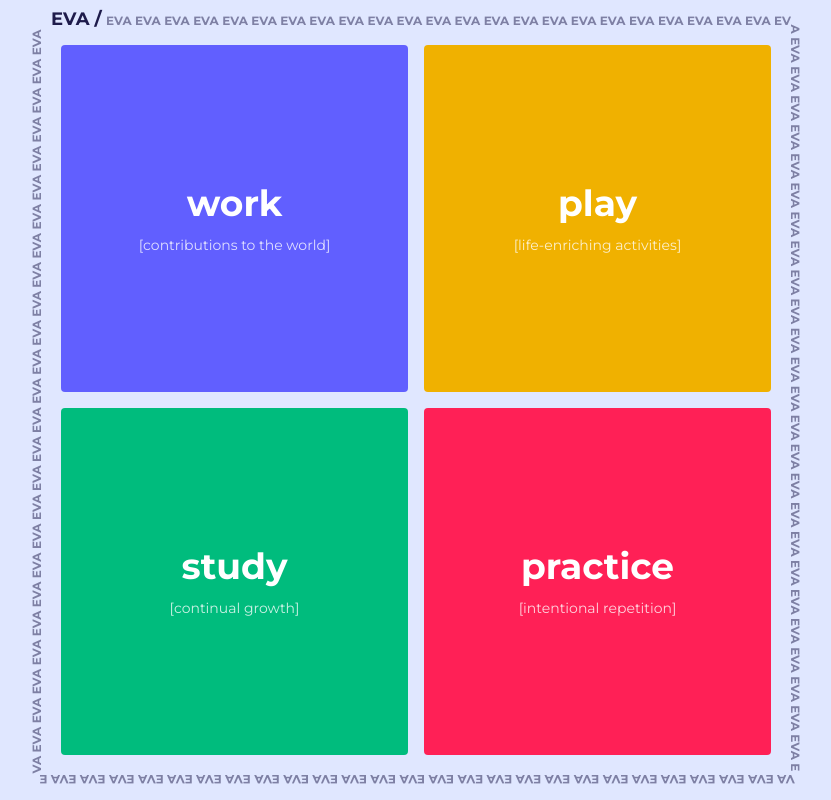
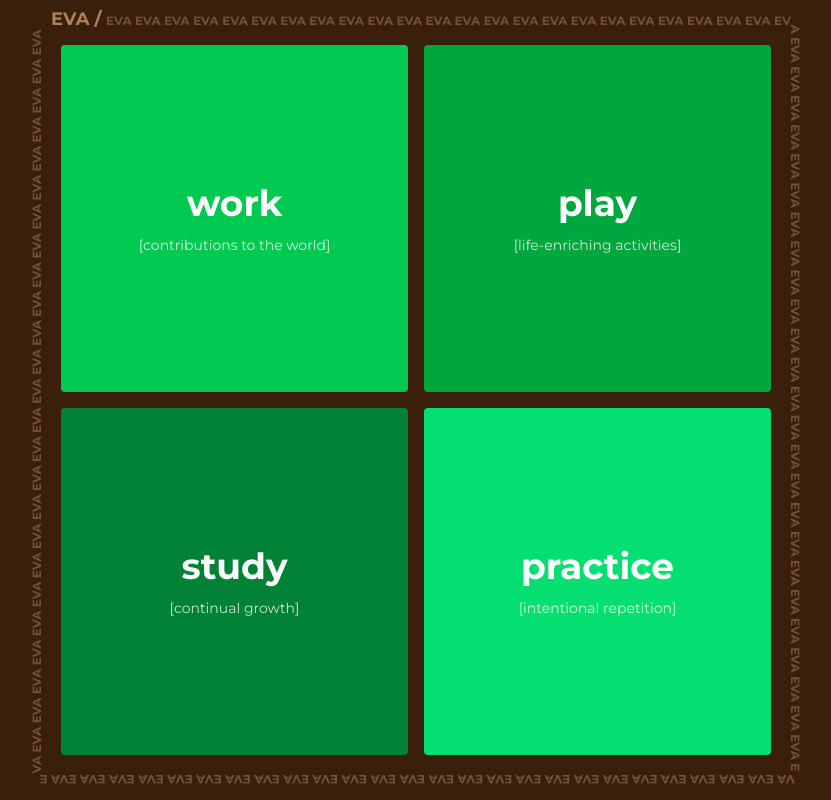
Before and after one commit to evakill/evakillenbergv25, a Next.js app: page / in a window 1280 px wide. Shown: the whole page, without its empty margins (224-1055 px from the left). Built offline with nearby package versions, Linux system fonts and the light colour scheme.

Commit message:
tree theme

```diff
--- a/src/app/components/ThumbnailBorder.tsx
+++ b/src/app/components/ThumbnailBorder.tsx
@@ -75,12 +75,12 @@
                     style={{ cursor: "pointer" }}
                     className={`hover:opacity-80`}
                 >
-                    <text fontSize="18" fill="#1e1b4b" fontWeight="bold" >
+                    <text fontSize="18" fill="#ad815e" fontWeight="bold" >
                         <textPath href={`#border-square-${pathname}`} startOffset={10}>
                             {thumbnailDisplay} /
                         </textPath>
                     </text>
-                    <text fontSize="12" fill="#1e1b4b" opacity="0.5" fontWeight="bold">
+                    <text fontSize="12" fill="#ad815e" opacity="0.5" fontWeight="bold">
                         <textPath href={`#border-square-${pathname}`} startOffset={offset}>
                             {Array(TEXT_REPEAT).fill(thumbnailDisplay).join("  ")}
                         </textPath>
--- a/src/app/globals.css
+++ b/src/app/globals.css
@@ -2,8 +2,8 @@
 
 :root {
   /* sky-100 */
-  --background: #e0e7ff;
-  --foreground: #1e1b4b;
+  --background: #391f0c 30%;
+  --foreground: #ad815e;
 }
 
 @theme inline {
--- a/src/app/tree-content.ts
+++ b/src/app/tree-content.ts
@@ -18,7 +18,7 @@
                     description: "code deployed",
                     children: {},
                     style: {
-                        backgroundColor: colors.indigo[400]
+                        backgroundColor: colors.green[400]
                     }
                 },
                 "community": {
@@ -27,12 +27,12 @@
                     description: "IRL",
                     children: {},
                     style: {
-                        backgroundColor: colors.indigo[600]
+                        backgroundColor: colors.green[600]
                     }
                 }
             },
             style: {
-                backgroundColor: colors.indigo[500]
+                backgroundColor: colors.green[500]
             }
         },
         "play": {
@@ -41,7 +41,7 @@
             description: "life-enriching activities",
             children: {},
             style: {
-                backgroundColor: colors.yellow[500]
+                backgroundColor: colors.green[600]
             }
         },
         "study": {
@@ -50,7 +50,7 @@
             description: "continual growth",
             children: {},
             style: {
-                backgroundColor: colors.emerald[500]
+                backgroundColor: colors.green[700]
             }
         },
         "practice": {
@@ -59,7 +59,7 @@
             description: "intentional repetition",
             children: {},
             style: {
-                backgroundColor: colors.rose[500]
+                backgroundColor: colors.green[400]
             }
         },
     }
```
